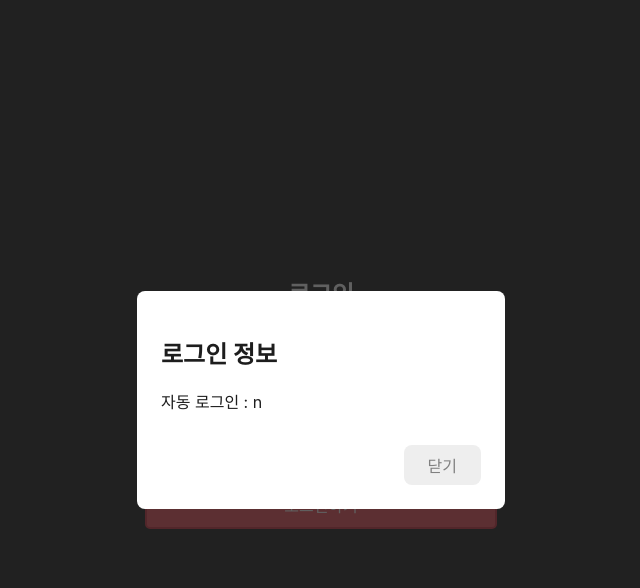
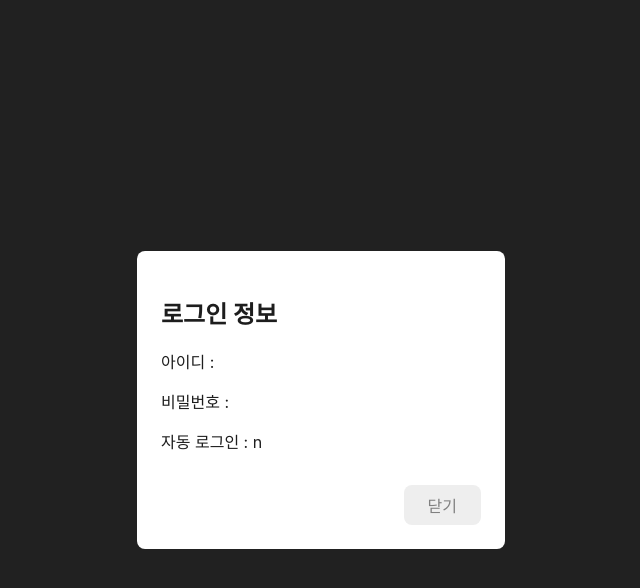
Before and after one commit to Da-Yeon-Kim/react-study, a React (Create React App) app in the folder react-study/: page /login in a window 1280 px wide. Both pictures are taken after a click on the button "로그인하기". Shown: the top 588 px of the page, without its empty margins (319-959 px from the left). Built offline with nearby package versions, Linux system fonts and the light colour scheme.

Commit message:
feat: email, password 입력 시, 상태로 저장해 모달에 표시

```diff
--- a/react-study/src/components/Login/LoginInput.jsx
+++ b/react-study/src/components/Login/LoginInput.jsx
@@ -1,10 +1,10 @@
 import styled from "styled-components";
 
-export const LoginInput = () => {
+export const LoginInput = ({ email, setEmail, password, setPassword }) => {
     return (
         <>
-            <CustomInput placeholder="이메일"></CustomInput>
-            <CustomInput placeholder="비밀번호"></CustomInput>
+            <CustomInput type="email" placeholder="이메일" onChange={(e) => setEmail(e.target.value)}></CustomInput>
+            <CustomInput type="password" placeholder="비밀번호" onChange={(e) => setPassword(e.target.value)}></CustomInput>
         </>
     );
 }
--- a/react-study/src/components/Login/LoginModal.jsx
+++ b/react-study/src/components/Login/LoginModal.jsx
@@ -1,12 +1,14 @@
 import { styled } from 'styled-components';
 
-export const LoginModal = ({ autoLogin, setIsModalOpen }) => {
+export const LoginModal = ({ email, password, autoLogin, setIsModalOpen }) => {
     const closeModal = () => setIsModalOpen(false);
 
     return (
         <Wrapper>
             <Modal>
                 <Title>로그인 정보</Title>
+                <Text>아이디 : {email} </Text>
+                <Text>비밀번호 : {password}</Text>
                 <Text>자동 로그인 : {autoLogin ? "y" : "n"}</Text>
                 <CloseWrapper>
                     <CloseBtn onClick={closeModal}>닫기</CloseBtn>
--- a/react-study/src/page/Q1/Login.jsx
+++ b/react-study/src/page/Q1/Login.jsx
@@ -7,6 +7,8 @@ import { LoginBtn } from "../../components/Login/LoginBtn";
 import { LoginModal } from "../../components/Login/LoginModal";
 
 const Login = () => {
+    const [email, setEmail] = useState("");
+    const [password, setPassword] = useState("");
     const [autoLogin, setAutoLogin] = useState(false);
     const [isModalOpen, setIsModalOpen] = useState(false);
 
@@ -14,11 +16,11 @@ const Login = () => {
         <Wrapper>
             <Container>
                 <Title>로그인</Title>
-                <LoginInput />
+                <LoginInput email={email} setEmail={setEmail} password={password} setPassword={setPassword} />
                 <AutoLogin autoLogin={autoLogin} setAutoLogin={setAutoLogin} />
                 <LoginBtn setIsModalOpen={setIsModalOpen} />
             </Container>
-            {isModalOpen && <LoginModal autoLogin={autoLogin} setIsModalOpen={setIsModalOpen} />}
+            {isModalOpen && <LoginModal email={email} password={password} autoLogin={autoLogin} setIsModalOpen={setIsModalOpen} />}
         </Wrapper>
     );
 }
```
